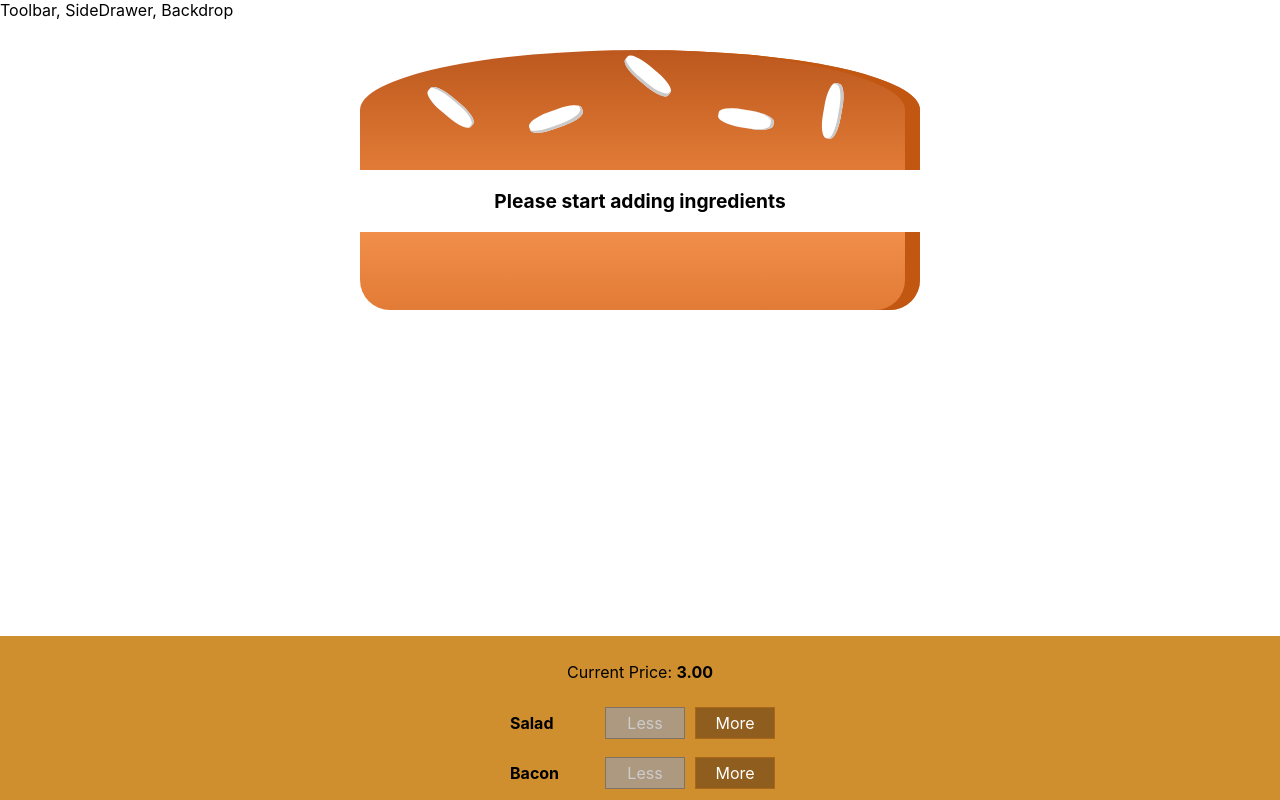
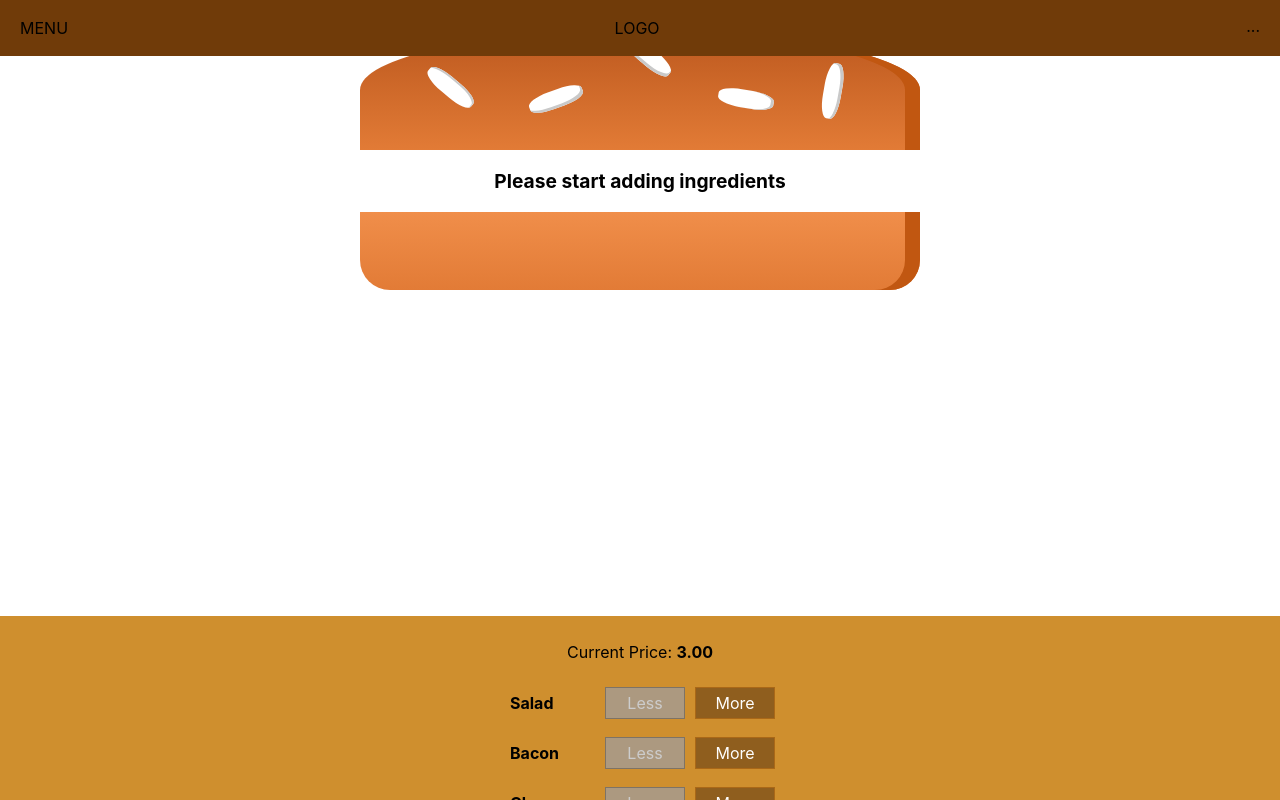
Before and after one commit to KG1414/burger-builder-app, a React (Create React App) app: page / in a window 1280 px wide. Shown: the top 800 px of the page. Built offline with nearby package versions, Linux system fonts and the light colour scheme.

Commit message:
Added Toolbar (incomplete)

```diff
--- a/src/components/Burger/OrderSummary/OrderSummary.js
+++ b/src/components/Burger/OrderSummary/OrderSummary.js
@@ -1,6 +1,7 @@
 import React from 'react';
 
 import Aux from '../../../hoc/Aux';
+import Button from '../../UI/Modal/Button/Button';
 
 const orderSummary = (props) => {
     const ingredientSummary = Object.keys(props.ingredients)
@@ -21,7 +22,14 @@ const orderSummary = (props) => {
             <ul>
                 {ingredientSummary}
             </ul>
+            <p><strong>Total Price: ${props.price.toFixed(2)}</strong></p>
             <p>Continue to checkout</p>
+            <Button
+                btnType="Danger"
+                clicked={props.purchaseCancelled}>CANCEL</Button>
+            <Button
+                btnType="Success"
+                clicked={props.purchaseContinued}>CONTINUE</Button>
         </Aux>
     )
 };
--- a/src/components/Layout/Layout.js
+++ b/src/components/Layout/Layout.js
@@ -2,10 +2,11 @@ import React from 'react';
 
 import Aux from '../../hoc/Aux';
 import classes from './Layout.module.css';
+import Toolbar from '../Navigation/Toolbar/Toolbar';
 
 const layout = (props) => (
     <Aux>
-        <div>Toolbar, SideDrawer, Backdrop</div>
+        <Toolbar />
         <main className={classes.Content}>
             {props.children}
         </main>
--- /dev/null
+++ b/src/components/Navigation/Toolbar/Toolbar.js
@@ -0,0 +1,15 @@
+import React from 'react';
+
+import classes from './Toolbar.module.css';
+
+const toolbar = () => (
+    <header className={classes.Toolbar}>
+        <div>MENU</div>
+        <div>LOGO</div>
+        <nav>
+            <ul>...</ul>
+        </nav>
+    </header>
+);
+
+export default toolbar;
--- /dev/null
+++ b/src/components/Navigation/Toolbar/Toolbar.module.css
@@ -0,0 +1,18 @@
+.Toolbar {
+    height: 56px;
+    width: 100%;
+    position: fixed;
+    top: 0;
+    left: 0;
+    background-color: #703B09;
+    display: flex;
+    justify-content: space-between;
+    align-items: center;
+    padding: 0 20px;
+    box-sizing: border-box;
+    z-index: 90;
+}
+
+.Toolbar nav {
+    height: 100%;
+}
--- a/src/components/UI/Modal/Backdrop/Backdrop.js
+++ b/src/components/UI/Modal/Backdrop/Backdrop.js
@@ -4,7 +4,8 @@ import classes from './Backdrop.module.css'
 
 const backdrop = (props) => (
     props.show ?
-        <div className={classes.Backdrop} onClick={props.clicked}></div> : null
+        <div className={classes.Backdrop}
+            onClick={props.clicked}></div> : null
 );
 
 export default backdrop;
--- /dev/null
+++ b/src/components/UI/Modal/Button/Button.js
@@ -0,0 +1,11 @@
+import React from 'react';
+
+import classes from './Button.module.css';
+
+const button = (props) => (
+    <button
+        className={[classes.Button, classes[props.btnType]].join(' ')}
+        onClick={props.clicked}>{props.children}</button>
+);
+
+export default button;
--- /dev/null
+++ b/src/components/UI/Modal/Button/Button.module.css
@@ -0,0 +1,24 @@
+.Button {
+    background-color: transparent;
+    border: none;
+    color: white;
+    outline: none;
+    cursor: pointer;
+    font: inherit;
+    padding: 10px;
+    margin: 10px;
+    font-weight: bold;
+}
+
+.Button:first-of-type {
+    margin-left: 0;
+    padding-left: 0;
+}
+
+.Success {
+    color: #5C9210;
+}
+
+.Danger {
+    color: #944317;
+}
--- a/src/containers/BurgerBuilder/BurgerBuilder.js
+++ b/src/containers/BurgerBuilder/BurgerBuilder.js
@@ -75,6 +75,10 @@ class BurgerBuilder extends Component {
         this.setState({ purchasing: false });
     }
 
+    purchaseContinueHandler = () => {
+        alert('You continue');
+    }
+
 
     render() {
         // a function below to remove ingredients. Choose another way instead.
@@ -91,7 +95,11 @@ class BurgerBuilder extends Component {
                 <Modal
                     show={this.state.purchasing}
                     modalClosed={this.purchaseCancelHandler} >
-                    <OrderSummary ingredients={this.state.ingredients} />
+                    <OrderSummary
+                        ingredients={this.state.ingredients}
+                        purchaseCancelled={this.purchaseCancelHandler}
+                        purchaseContinued={this.purchaseContinueHandler}
+                        price={this.state.totalPrice} />
                 </Modal>
                 <Burger ingredients={this.state.ingredients} />
                 <BuildControls
```
Also changed, not shown: src/Layout/Layout.js (deleted, +0 -15 lines).
